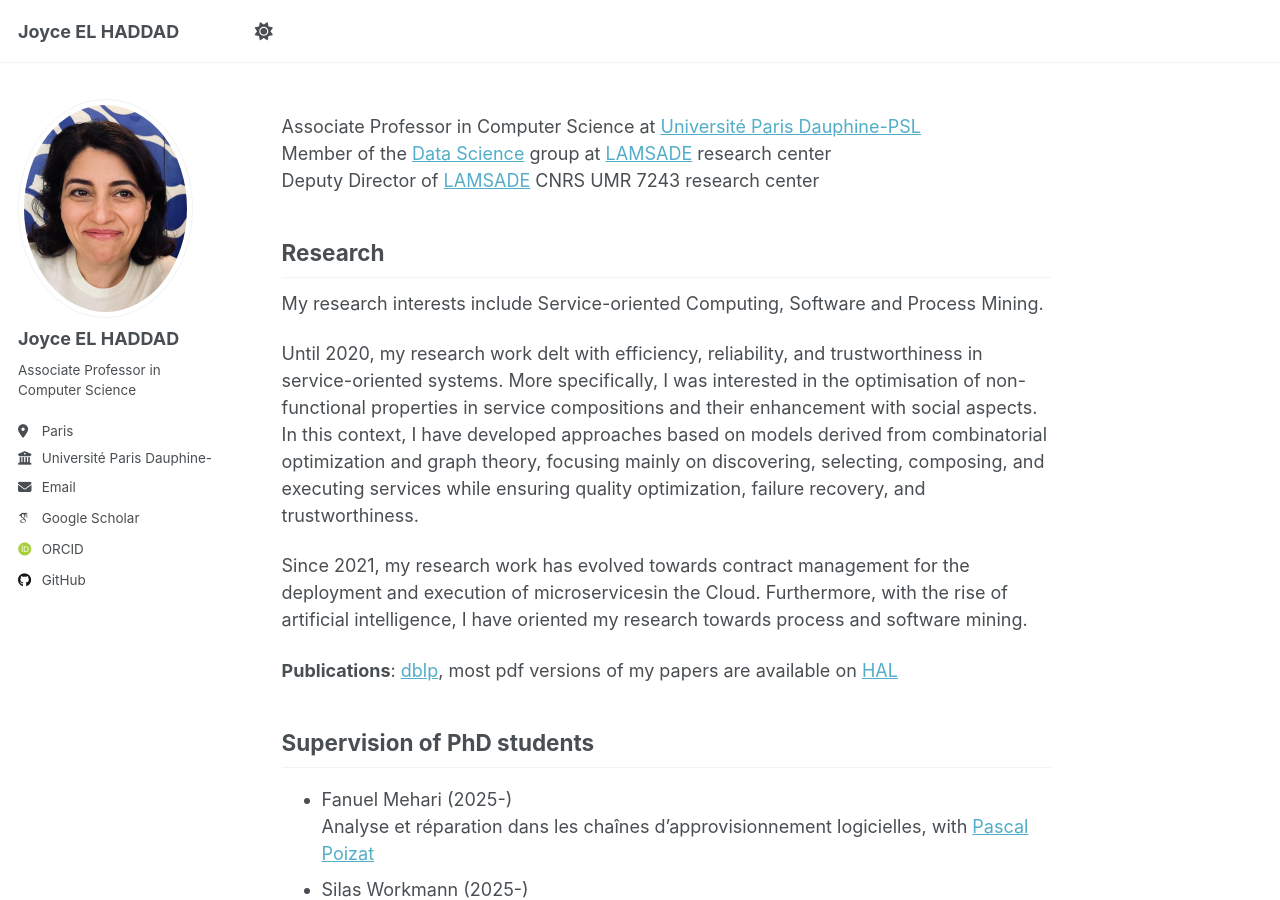
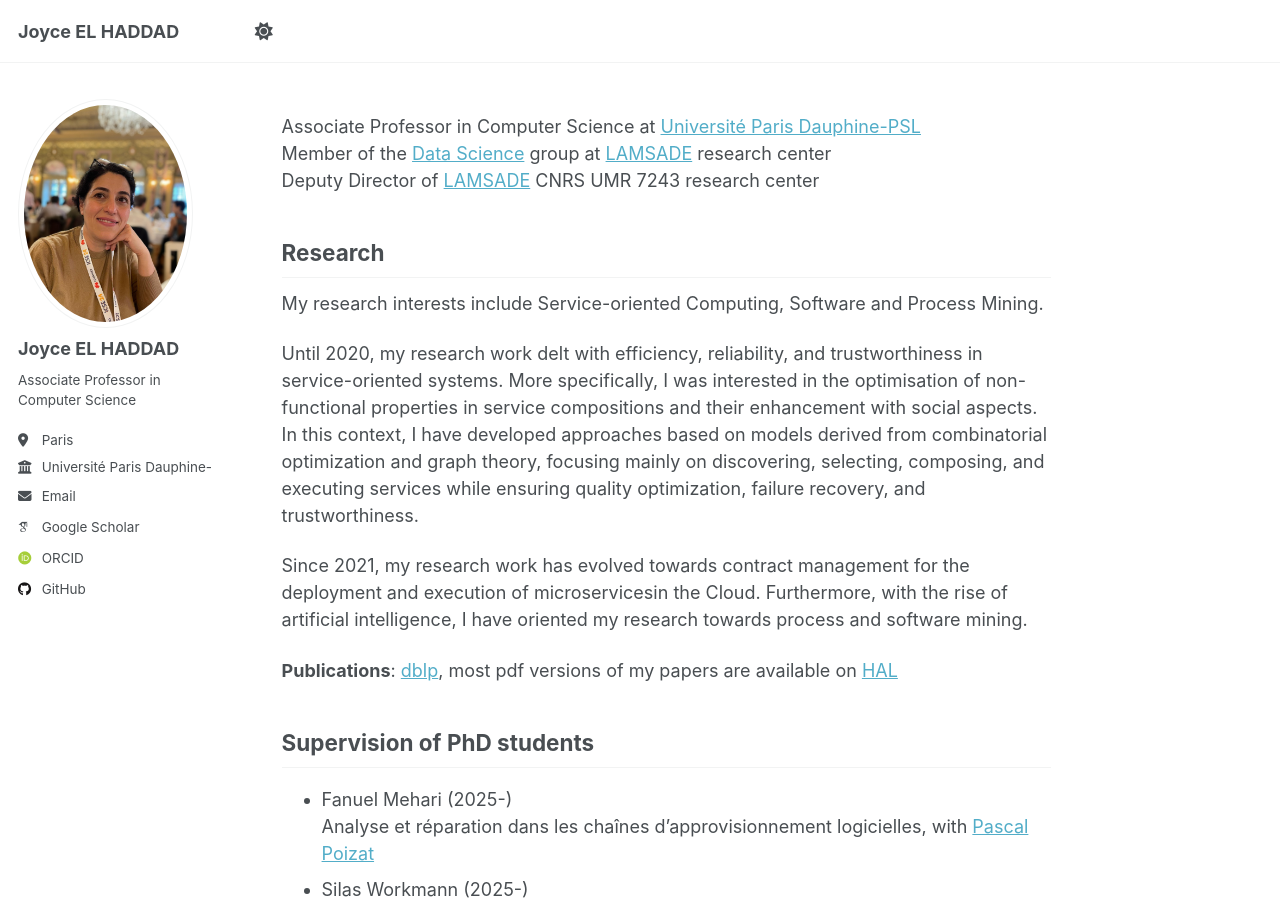
Before and after one commit to joyceelhaddad/joyceelhaddad.github.io, a Jekyll site: the page built from _pages/about.md, in a window 1280 px wide and 900 px high. Built offline with Jekyll 4.4.1, drawn with Linux system fonts in a browser that asks for light colours; some web fonts are replaced; a script that is not in the unit is left out.

Commit message:
Update _config.yml

```diff
--- a/_config.yml
+++ b/_config.yml
@@ -23,7 +23,7 @@ repository               : "joyceelhaddad.github.io"
 #               Additional customization can be done by editing /_includes/author-profile.html
 author:
   # Biographic information
-  avatar           : "my_photo_3_centre.jpg"
+  avatar           : "my_photo_icse24.jpg"
   name             : "Joyce EL HADDAD"
   pronouns         : # example: "she/her"
   bio              : "Associate Professor in Computer Science"
```
